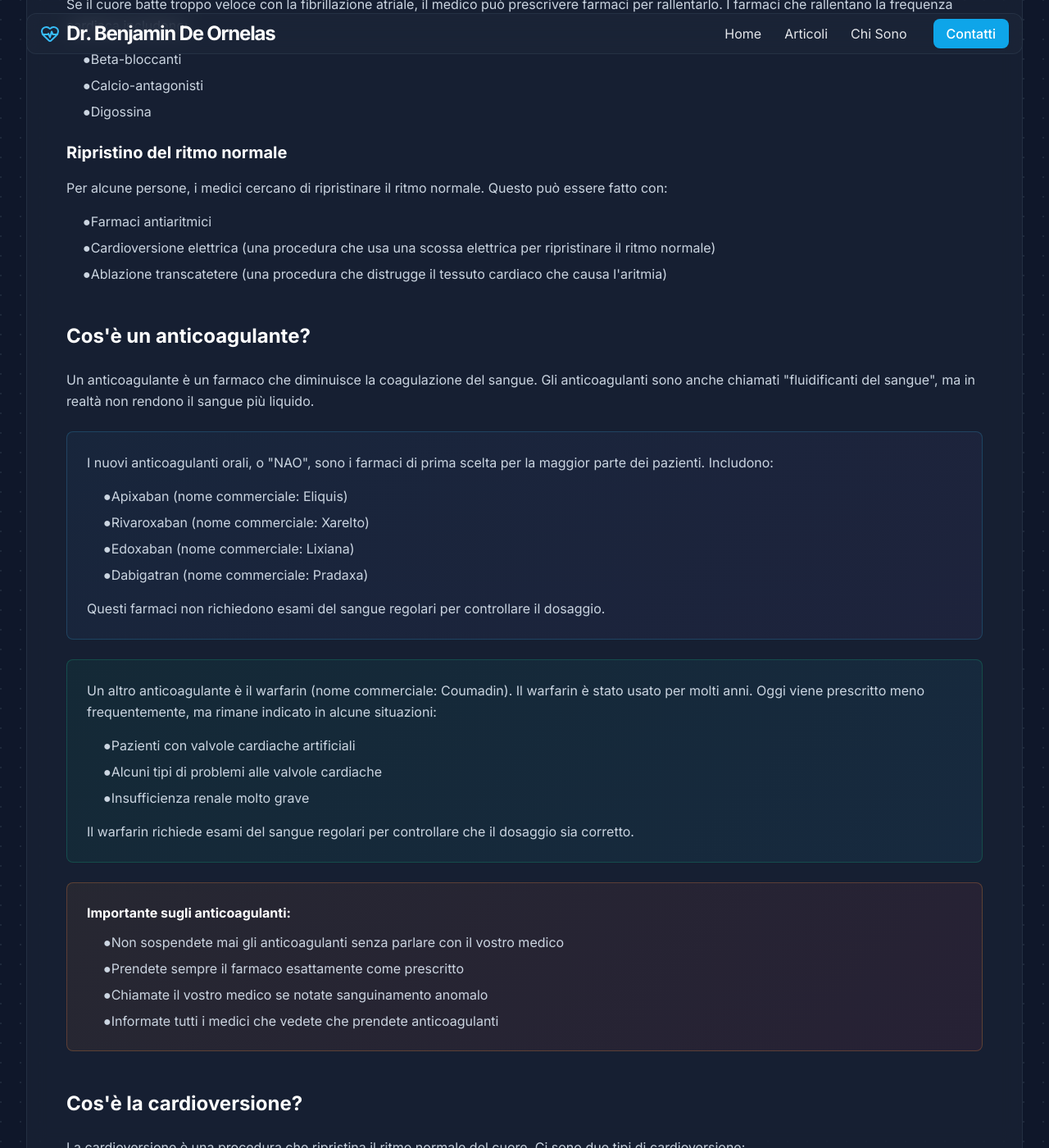
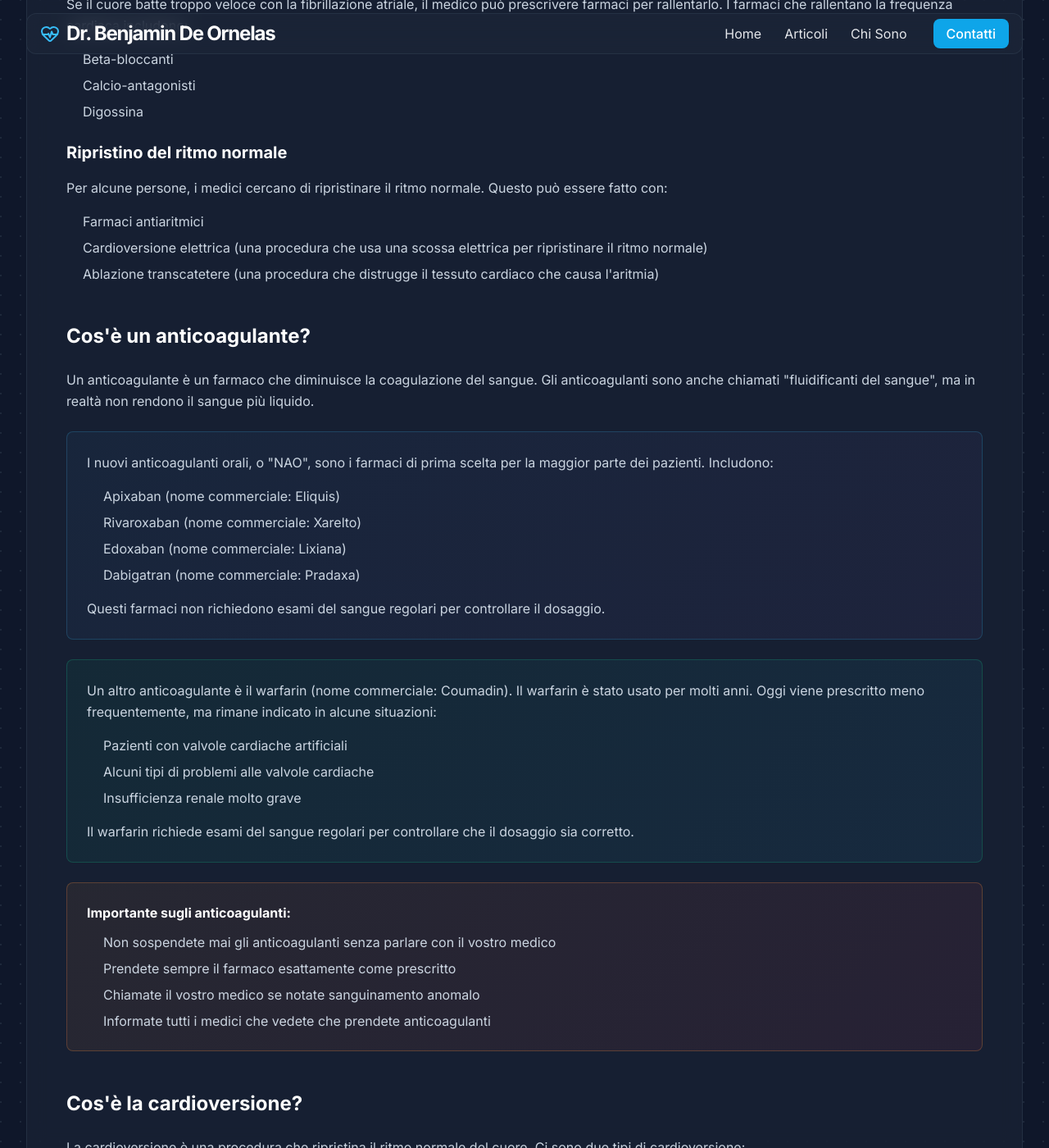
Before and after one commit to bdeornelas/bdeornelas.github.io, a Jekyll site: the page built from articles/fibrillazione-atriale/index.md, in a window 1280 px wide and 1400 px high, scrolled down 3217 px. Shown: the whole window at 82% size. Built offline with Jekyll 4.4.1, drawn with Linux system fonts in a browser that asks for light colours; nearby versions of some CDN libraries; our own code applies the rules of GitHub Pages for plain Markdown files; some of the changed text lies outside the part shown.

Commit message:
Rimossi bullet ● da articoli e guida
- Rimossi tutti i bullet ● da fibrillazione-atriale
- Rimossi tutti i bullet ● da extrasistoli
- Aggiornata guida: rimossa sezione bullet character
- Liste ora senza simboli bullet
- Semplifica lo stile UpToDate

🤖 Generated with [Claude Code](https://claude.com/claude-code)

Co-Authored-By: Claude <noreply@anthropic.com>

```diff
--- a/articles/fibrillazione-atriale/index.md
+++ b/articles/fibrillazione-atriale/index.md
@@ -73,11 +73,11 @@ date: 2025-09-16
         Quando i sintomi si verificano, possono includere:
       </p>
       <ul class="text-slate-300 space-y-2 ml-5">
-        <li>●Palpitazioni (sensazione che il cuore batte in modo irregolare, veloce o martellante)</li>
-        <li>●Affanno, specialmente durante attività fisica</li>
-        <li>●Sensazione di stanchezza o debolezza</li>
-        <li>●Vertigini o sensazione di testa leggera</li>
-        <li>●Fastidio o dolore al petto</li>
+        <li>Palpitazioni (sensazione che il cuore batte in modo irregolare, veloce o martellante)</li>
+        <li>Affanno, specialmente durante attività fisica</li>
+        <li>Sensazione di stanchezza o debolezza</li>
+        <li>Vertigini o sensazione di testa leggera</li>
+        <li>Fastidio o dolore al petto</li>
       </ul>
     </div>
     <div class="warning-box rounded-lg p-6">
@@ -85,11 +85,11 @@ date: 2025-09-16
         Chiamate il 112 o andate al pronto soccorso se avete:
       </p>
       <ul class="text-slate-300 space-y-2 ml-5">
-        <li>●Dolore forte al petto</li>
-        <li>●Difficoltà grave a respirare</li>
-        <li>●Debolezza improvvisa di un braccio o una gamba</li>
-        <li>●Difficoltà a parlare o a vedere</li>
-        <li>●Svenimento</li>
+        <li>Dolore forte al petto</li>
+        <li>Difficoltà grave a respirare</li>
+        <li>Debolezza improvvisa di un braccio o una gamba</li>
+        <li>Difficoltà a parlare o a vedere</li>
+        <li>Svenimento</li>
       </ul>
     </div>
   </section>
@@ -107,11 +107,11 @@ date: 2025-09-16
         Il rischio di ictus dipende da diversi fattori oltre alla fibrillazione atriale:
       </p>
       <ul class="text-slate-300 space-y-2 ml-5">
-        <li>●Età avanzata</li>
-        <li>●Pressione alta</li>
-        <li>●Diabete</li>
-        <li>●Ictus precedente o altri problemi cardiaci</li>
-        <li>●Malattie dei vasi sanguigni</li>
+        <li>Età avanzata</li>
+        <li>Pressione alta</li>
+        <li>Diabete</li>
+        <li>Ictus precedente o altri problemi cardiaci</li>
+        <li>Malattie dei vasi sanguigni</li>
       </ul>
     </div>
     <p class="text-slate-300 leading-relaxed">
@@ -129,18 +129,18 @@ date: 2025-09-16
         Gli esami che possono diagnosticare la fibrillazione atriale includono:
       </p>
       <ul class="text-slate-300 space-y-3 ml-5">
-        <li>●<strong class="text-white">Elettrocardiogramma (ECG)</strong> – Questo esame registra l'attività elettrica del cuore. Se l'aritmia è presente durante la registrazione, la diagnosi è immediata. L'esame dura pochi minuti e non fa male</li>
-        <li>●<strong class="text-white">Holter ECG</strong> – Un piccolo registratore che portate a casa per 24-48 ore. Registra continuamente il ritmo cardiaco. È utile se l'aritmia va e viene</li>
-        <li>●<strong class="text-white">Ecocardiogramma (ecografia del cuore)</strong> – Questo esame usa onde sonore per creare immagini del cuore. Mostra se ci sono altri problemi cardiaci</li>
+        <li><strong class="text-white">Elettrocardiogramma (ECG)</strong> – Questo esame registra l'attività elettrica del cuore. Se l'aritmia è presente durante la registrazione, la diagnosi è immediata. L'esame dura pochi minuti e non fa male</li>
+        <li><strong class="text-white">Holter ECG</strong> – Un piccolo registratore che portate a casa per 24-48 ore. Registra continuamente il ritmo cardiaco. È utile se l'aritmia va e viene</li>
+        <li><strong class="text-white">Ecocardiogramma (ecografia del cuore)</strong> – Questo esame usa onde sonore per creare immagini del cuore. Mostra se ci sono altri problemi cardiaci</li>
       </ul>
     </div>
     <p class="text-slate-300 leading-relaxed mb-4">
       Il medico potrebbe anche prescrivere esami del sangue per:
     </p>
     <ul class="text-slate-300 space-y-2 ml-5">
-      <li>●Controllare la funzione della tiroide</li>
-      <li>●Valutare la funzione dei reni</li>
-      <li>●Misurare elettroliti come potassio e magnesio</li>
+      <li>Controllare la funzione della tiroide</li>
+      <li>Valutare la funzione dei reni</li>
+      <li>Misurare elettroliti come potassio e magnesio</li>
     </ul>
   </section>
 
@@ -150,9 +150,9 @@ date: 2025-09-16
       Il trattamento della fibrillazione atriale ha diversi obiettivi:
     </p>
     <ul class="text-slate-300 space-y-2 ml-5 mb-6">
-      <li>●Prevenire coaguli di sangue e ictus</li>
-      <li>●Controllare la frequenza cardiaca</li>
-      <li>●Ripristinare il ritmo normale (quando possibile)</li>
+      <li>Prevenire coaguli di sangue e ictus</li>
+      <li>Controllare la frequenza cardiaca</li>
+      <li>Ripristinare il ritmo normale (quando possibile)</li>
     </ul>
 
     <h3 class="text-xl font-bold mb-4 text-white">Prevenzione dell'ictus</h3>
@@ -165,9 +165,9 @@ date: 2025-09-16
       Se il cuore batte troppo veloce con la fibrillazione atriale, il medico può prescrivere farmaci per rallentarlo. I farmaci che rallentano la frequenza cardiaca includono:
     </p>
     <ul class="text-slate-300 space-y-2 ml-5 mb-6">
-      <li>●Beta-bloccanti</li>
-      <li>●Calcio-antagonisti</li>
-      <li>●Digossina</li>
+      <li>Beta-bloccanti</li>
+      <li>Calcio-antagonisti</li>
+      <li>Digossina</li>
     </ul>
 
     <h3 class="text-xl font-bold mb-4 text-white">Ripristino del ritmo normale</h3>
@@ -175,9 +175,9 @@ date: 2025-09-16
       Per alcune persone, i medici cercano di ripristinare il ritmo normale. Questo può essere fatto con:
     </p>
     <ul class="text-slate-300 space-y-2 ml-5">
-      <li>●Farmaci antiaritmici</li>
-      <li>●Cardioversione elettrica (una procedura che usa una scossa elettrica per ripristinare il ritmo normale)</li>
-      <li>●Ablazione transcatetere (una procedura che distrugge il tessuto cardiaco che causa l'aritmia)</li>
+      <li>Farmaci antiaritmici</li>
+      <li>Cardioversione elettrica (una procedura che usa una scossa elettrica per ripristinare il ritmo normale)</li>
+      <li>Ablazione transcatetere (una procedura che distrugge il tessuto cardiaco che causa l'aritmia)</li>
     </ul>
   </section>
 
@@ -191,10 +191,10 @@ date: 2025-09-16
         I nuovi anticoagulanti orali, o "NAO", sono i farmaci di prima scelta per la maggior parte dei pazienti. Includono:
       </p>
       <ul class="text-slate-300 space-y-2 ml-5 mb-4">
-        <li>●Apixaban (nome commerciale: Eliquis)</li>
-        <li>●Rivaroxaban (nome commerciale: Xarelto)</li>
-        <li>●Edoxaban (nome commerciale: Lixiana)</li>
-        <li>●Dabigatran (nome commerciale: Pradaxa)</li>
+        <li>Apixaban (nome commerciale: Eliquis)</li>
+        <li>Rivaroxaban (nome commerciale: Xarelto)</li>
+        <li>Edoxaban (nome commerciale: Lixiana)</li>
+        <li>Dabigatran (nome commerciale: Pradaxa)</li>
       </ul>
       <p class="text-slate-300 leading-relaxed">
         Questi farmaci non richiedono esami del sangue regolari per controllare il dosaggio.
@@ -205,9 +205,9 @@ date: 2025-09-16
         Un altro anticoagulante è il warfarin (nome commerciale: Coumadin). Il warfarin è stato usato per molti anni. Oggi viene prescritto meno frequentemente, ma rimane indicato in alcune situazioni:
       </p>
       <ul class="text-slate-300 space-y-2 ml-5 mb-4">
-        <li>●Pazienti con valvole cardiache artificiali</li>
-        <li>●Alcuni tipi di problemi alle valvole cardiache</li>
-        <li>●Insufficienza renale molto grave</li>
+        <li>Pazienti con valvole cardiache artificiali</li>
+        <li>Alcuni tipi di problemi alle valvole cardiache</li>
+        <li>Insufficienza renale molto grave</li>
       </ul>
       <p class="text-slate-300 leading-relaxed">
         Il warfarin richiede esami del sangue regolari per controllare che il dosaggio sia corretto.
@@ -218,10 +218,10 @@ date: 2025-09-16
         <strong class="text-white">Importante sugli anticoagulanti:</strong>
       </p>
       <ul class="text-slate-300 space-y-2 ml-5">
-        <li>●Non sospendete mai gli anticoagulanti senza parlare con il vostro medico</li>
-        <li>●Prendete sempre il farmaco esattamente come prescritto</li>
-        <li>●Chiamate il vostro medico se notate sanguinamento anomalo</li>
-        <li>●Informate tutti i medici che vedete che prendete anticoagulanti</li>
+        <li>Non sospendete mai gli anticoagulanti senza parlare con il vostro medico</li>
+        <li>Prendete sempre il farmaco esattamente come prescritto</li>
+        <li>Chiamate il vostro medico se notate sanguinamento anomalo</li>
+        <li>Informate tutti i medici che vedete che prendete anticoagulanti</li>
       </ul>
     </div>
   </section>
@@ -232,8 +232,8 @@ date: 2025-09-16
       La cardioversione è una procedura che ripristina il ritmo normale del cuore. Ci sono due tipi di cardioversione:
     </p>
     <ul class="text-slate-300 space-y-4 ml-5 mb-6">
-      <li>●<strong class="text-white">Cardioversione elettrica</strong> – Il medico usa una scossa elettrica per ripristinare il ritmo normale. Ricevete una sedazione, quindi non sentirete dolore. La procedura dura pochi minuti</li>
-      <li>●<strong class="text-white">Cardioversione farmacologica</strong> – Ricevete farmaci per via endovenosa o per bocca che possono ripristinare il ritmo normale</li>
+      <li><strong class="text-white">Cardioversione elettrica</strong> – Il medico usa una scossa elettrica per ripristinare il ritmo normale. Ricevete una sedazione, quindi non sentirete dolore. La procedura dura pochi minuti</li>
+      <li><strong class="text-white">Cardioversione farmacologica</strong> – Ricevete farmaci per via endovenosa o per bocca che possono ripristinare il ritmo normale</li>
     </ul>
     <p class="text-slate-300 leading-relaxed mb-6">
       Se la fibrillazione atriale è presente da più di 48 ore, c'è il rischio che si siano formati coaguli nel cuore. Per questo motivo, dovrete prendere anticoagulanti per almeno 3 settimane prima della cardioversione. Dopo la cardioversione, gli anticoagulanti vanno continuati per almeno 4 settimane.
@@ -242,9 +242,9 @@ date: 2025-09-16
       Dopo aver ripristinato il ritmo normale, il medico può prescrivere farmaci antiaritmici per evitare che l'aritmia ritorni. I farmaci antiaritmici includono:
     </p>
     <ul class="text-slate-300 space-y-2 ml-5">
-      <li>●Flecainide</li>
-      <li>●Propafenone</li>
-      <li>●Amiodarone</li>
+      <li>Flecainide</li>
+      <li>Propafenone</li>
+      <li>Amiodarone</li>
     </ul>
   </section>
 
@@ -257,9 +257,9 @@ date: 2025-09-16
       L'ablazione è particolarmente indicata per:
     </p>
     <ul class="text-slate-300 space-y-2 ml-5 mb-6">
-      <li>●Persone giovani o di mezza età con fibrillazione atriale che va e viene</li>
-      <li>●Persone con molti sintomi nonostante i farmaci</li>
-      <li>●Persone con scompenso cardiaco causato dall'aritmia</li>
+      <li>Persone giovani o di mezza età con fibrillazione atriale che va e viene</li>
+      <li>Persone con molti sintomi nonostante i farmaci</li>
+      <li>Persone con scompenso cardiaco causato dall'aritmia</li>
     </ul>
     <p class="text-slate-300 leading-relaxed mb-6">
       In circa 7 su 10 persone con fibrillazione atriale che va e viene, l'aritmia non ritorna dopo l'ablazione. A volte serve una seconda procedura.
@@ -268,9 +268,9 @@ date: 2025-09-16
       L'ablazione comporta alcuni rischi, anche se sono rari:
     </p>
     <ul class="text-slate-300 space-y-2 ml-5 mb-6">
-      <li>●Sanguinamento nel punto di ingresso del catetere</li>
-      <li>●Versamento di liquido intorno al cuore</li>
-      <li>●Ictus (molto raro)</li>
+      <li>Sanguinamento nel punto di ingresso del catetere</li>
+      <li>Versamento di liquido intorno al cuore</li>
+      <li>Ictus (molto raro)</li>
     </ul>
     <p class="text-slate-300 leading-relaxed">
       Anche dopo un'ablazione riuscita, la maggior parte delle persone ha bisogno di continuare gli anticoagulanti se ha fattori di rischio per l'ictus.
@@ -284,11 +284,11 @@ date: 2025-09-16
         Modificare lo stile di vita può ridurre le recidive della fibrillazione atriale. I fattori più importanti da controllare sono:
       </p>
       <ul class="text-slate-300 space-y-3 ml-5">
-        <li>●<strong class="text-white">Pressione arteriosa</strong> – Mantenere la pressione sotto controllo (obiettivo sotto 130/80 mmHg) è fondamentale</li>
-        <li>●<strong class="text-white">Peso corporeo</strong> – Perdere il 10 percento del peso se siete in sovrappeso può dimezzare le probabilità che l'aritmia ritorni</li>
-        <li>●<strong class="text-white">Alcol</strong> – Ridurre o eliminare completamente l'alcol riduce le recidive. Anche quantità moderate (1-2 bicchieri al giorno) possono scatenare l'aritmia</li>
-        <li>●<strong class="text-white">Apnee notturne</strong> – Se russate molto e vi sentite stanchi di giorno, potreste avere le apnee nel sonno. Curarle riduce le recidive di quasi la metà</li>
-        <li>●<strong class="text-white">Diabete</strong> – Controllare bene la glicemia se avete il diabete</li>
+        <li><strong class="text-white">Pressione arteriosa</strong> – Mantenere la pressione sotto controllo (obiettivo sotto 130/80 mmHg) è fondamentale</li>
+        <li><strong class="text-white">Peso corporeo</strong> – Perdere il 10 percento del peso se siete in sovrappeso può dimezzare le probabilità che l'aritmia ritorni</li>
+        <li><strong class="text-white">Alcol</strong> – Ridurre o eliminare completamente l'alcol riduce le recidive. Anche quantità moderate (1-2 bicchieri al giorno) possono scatenare l'aritmia</li>
+        <li><strong class="text-white">Apnee notturne</strong> – Se russate molto e vi sentite stanchi di giorno, potreste avere le apnee nel sonno. Curarle riduce le recidive di quasi la metà</li>
+        <li><strong class="text-white">Diabete</strong> – Controllare bene la glicemia se avete il diabete</li>
       </ul>
     </div>
     <p class="text-slate-300 leading-relaxed">
```
Also changed, not shown: UPTODATE-STYLE-GUIDE.md (+8 -48 lines), articles/extrasistoli/index.md (+49 -49 lines).
